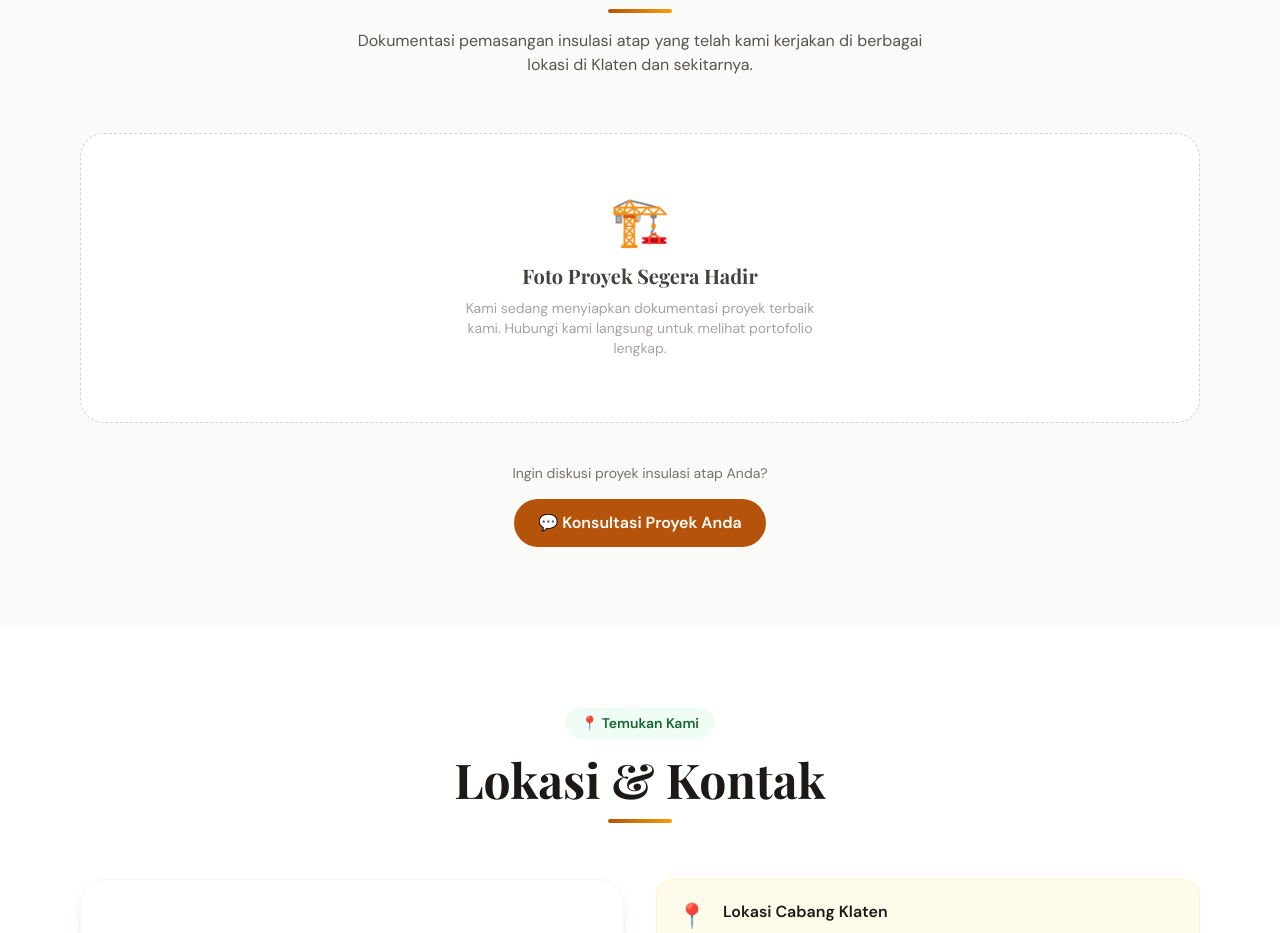
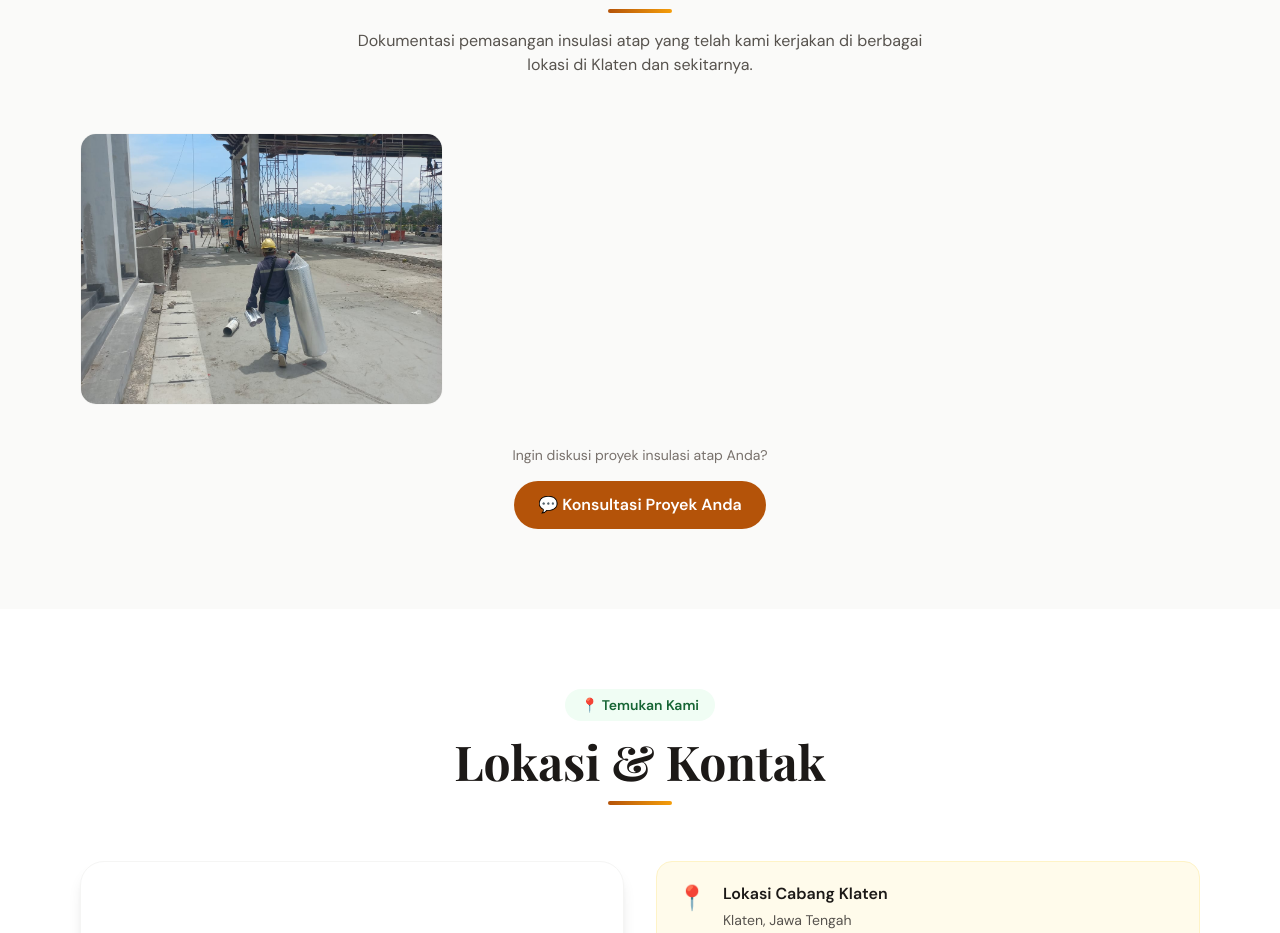
Before and after one commit to Bengkulu-travel/insulasi-atap-klaten, a Next.js app: page / in a window 1280 px wide. Shown: the part 4005-4938 px from the top of the page. Built offline with nearby package versions, Linux system fonts and the light colour scheme; grey boxes are pictures that could not be loaded.

Commit message:
Update data.js

```diff
--- a/app/data.js
+++ b/app/data.js
@@ -79,7 +79,7 @@ export const products = [
 // Upload foto ke public/images/ lalu uncomment dan isi di bawah
 // ============================================================
 export const galleryImages = [
-  // { id: 1, src: "/images/proyek1.jpg", alt: "Pemasangan insulasi", caption: "Rumah Tinggal - Klaten Kota" },
+  { id: 1, src: "/images/imagesproyek1.jpg", alt: "Pemasangan insulasi", caption: "Pintu Tol - Klaten Kota" },
   // { id: 2, src: "/images/proyek2.jpg", alt: "Insulasi gedung", caption: "Komersial - Prambanan" },
   // { id: 3, src: "/images/proyek3.jpg", alt: "Pemasangan woven foil", caption: "Pemasangan - Delanggu" },
   // { id: 4, src: "/images/proyek4.jpg", alt: "Hasil pemasangan", caption: "Hasil - Ceper" },
```
